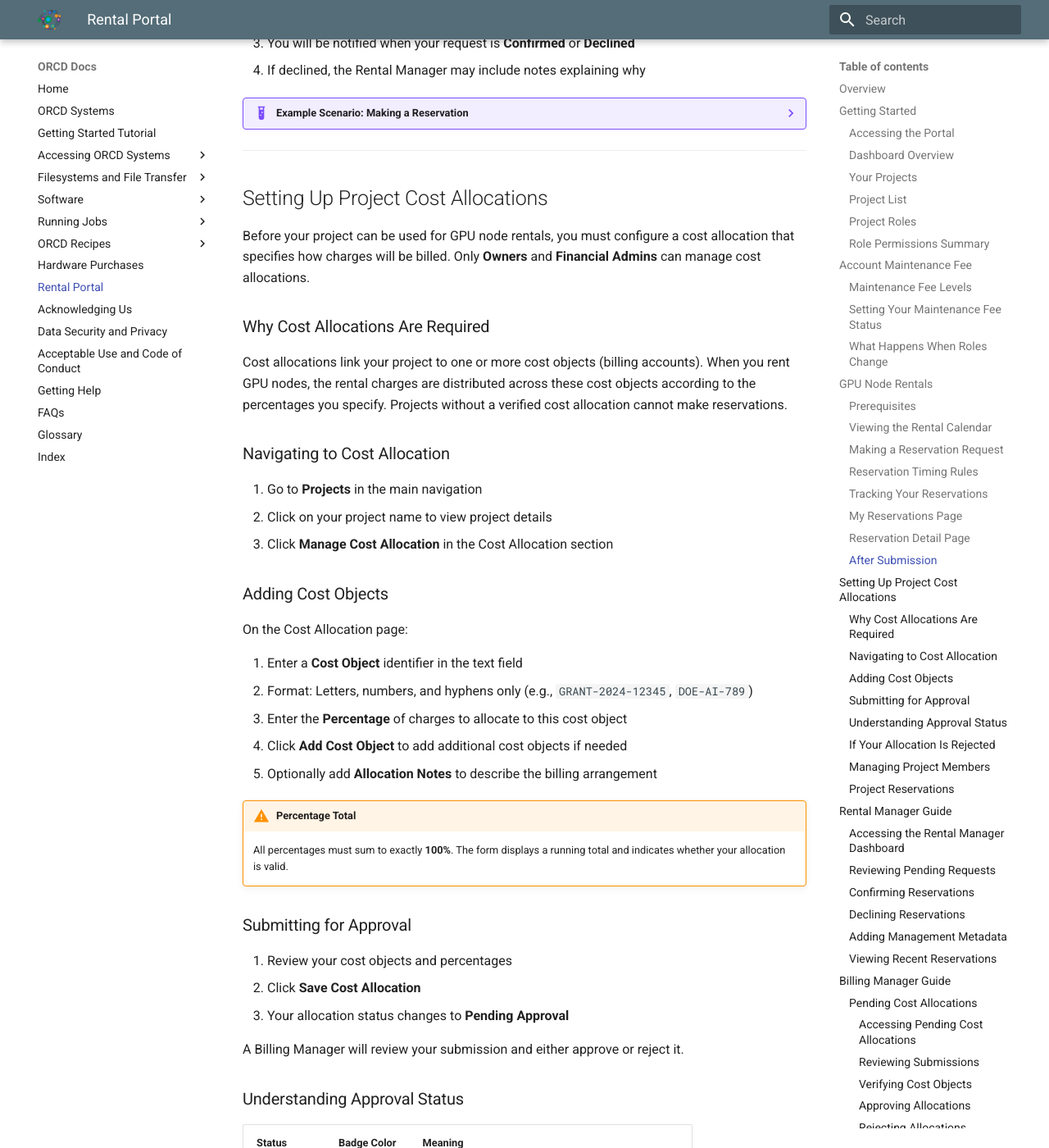
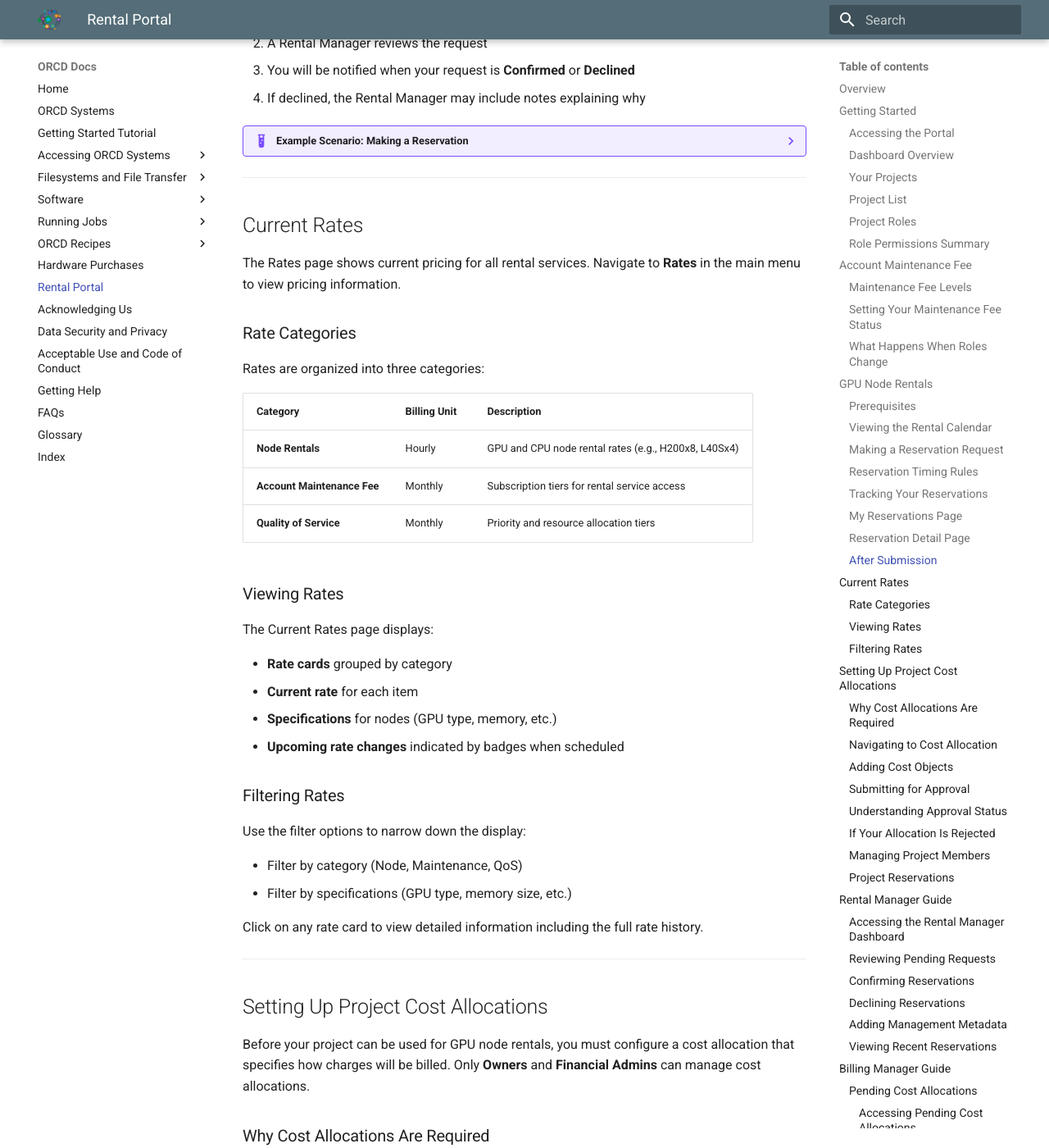
Before and after one commit to mit-orcd/orcd-docs-edit, an MkDocs documentation site: the page built from docs/rental-portal.md, in a window 1280 px wide and 1400 px high, scrolled down 8991 px. Shown: the whole window at 82% size. Built offline with MkDocs 1.6.1 and Material for MkDocs 9.7.7, drawn with Linux system fonts in a browser that asks for light colours; some of the changed text lies outside the part shown.

Commit message:
Add Current Rates public page documentation
New features documented:
- Current Rates section for all users with rate categories
- Rates link in navigation menu
- Dynamic filtering by category and specifications
- Upcoming rate change badges
- Rate Manager visibility toggles for managing public SKUs
- Current Rates and Rate Detail URLs in Quick Reference

```diff
--- a/docs/rental-portal.md
+++ b/docs/rental-portal.md
@@ -36,6 +36,7 @@ Log into the ORCD Rental Portal using your MIT Kerberos credentials at [https://
 - **Home** - Dashboard with summary cards for your rentals, projects, account, and billing
 - **Nodes** - View available GPU and CPU node information
 - **Rent H200x8** - Access the rental calendar and make reservations
+- **Rates** - View current rental rates and pricing
 - **Projects** - View and manage your projects
 - **User Profile** - View your account information and maintenance fee status
 
@@ -293,6 +294,40 @@ After submitting a reservation request:
 
 ??? example "Example Scenario: Making a Reservation"
     *Dr. Johnson's lab needs exclusive access to a GPU node for a 3-day training run. She navigates to the Rent H200x8 page and checks the calendar. She sees node `orcd2304` is available next week (shown in green). She clicks "Request Reservation", selects the node, chooses her `johnson_lab` project, picks Monday as the start date, and selects 6 blocks (72 hours) for the duration. She adds a note: "Large language model fine-tuning run." After submitting, the reservation shows as "P" (pending) on the calendar. Two days later, she receives notification that the Rental Manager has confirmed her request.*
+
+---
+
+## Current Rates
+
+The Rates page shows current pricing for all rental services. Navigate to **Rates** in the main menu to view pricing information.
+
+### Rate Categories
+
+Rates are organized into three categories:
+
+| Category | Billing Unit | Description |
+|----------|--------------|-------------|
+| **Node Rentals** | Hourly | GPU and CPU node rental rates (e.g., H200x8, L40Sx4) |
+| **Account Maintenance Fee** | Monthly | Subscription tiers for rental service access |
+| **Quality of Service** | Monthly | Priority and resource allocation tiers |
+
+### Viewing Rates
+
+The Current Rates page displays:
+
+- **Rate cards** grouped by category
+- **Current rate** for each item
+- **Specifications** for nodes (GPU type, memory, etc.)
+- **Upcoming rate changes** indicated by badges when scheduled
+
+### Filtering Rates
+
+Use the filter options to narrow down the display:
+
+- Filter by category (Node, Maintenance, QoS)
+- Filter by specifications (GPU type, memory size, etc.)
+
+Click on any rate card to view detailed information including the full rate history.
 
 ---
 
@@ -697,6 +732,17 @@ For Quality of Service (QoS) configurations, you can create custom SKUs:
 !!! warning "QoS SKUs Only"
     Custom SKU creation is only available for QoS-type items. Node and Maintenance SKUs are predefined.
 
+### Managing SKU Visibility
+
+Rate Managers can control which SKUs appear on the public Current Rates page:
+
+1. From the Rate Manager dashboard, locate the SKU
+2. Use the **Visible** toggle switch to show or hide the SKU
+3. Changes take effect immediately
+
+!!! tip "Public vs. Internal SKUs"
+    Use visibility toggles to hide internal or deprecated SKUs from the public rates page while keeping them available for billing purposes.
+
 ---
 
 ## Activity Log
@@ -853,6 +899,8 @@ curl -H "Authorization: Token your-token-here" \
 | Request Reservation | `/nodes/renting/request/` | All users |
 | My Reservations | `/nodes/my/reservations/` | All users |
 | Reservation Detail | `/nodes/reservation/<id>/` | Project members |
+| Current Rates | `/nodes/rates/current/` | All users |
+| Rate Detail | `/nodes/rates/current/<id>/` | All users |
 | User Profile | `/user/user-profile/` | All users |
 | Project List | `/project/` | All users |
 | Create Project | `/project/create/` | All users (with PI status) |
```
